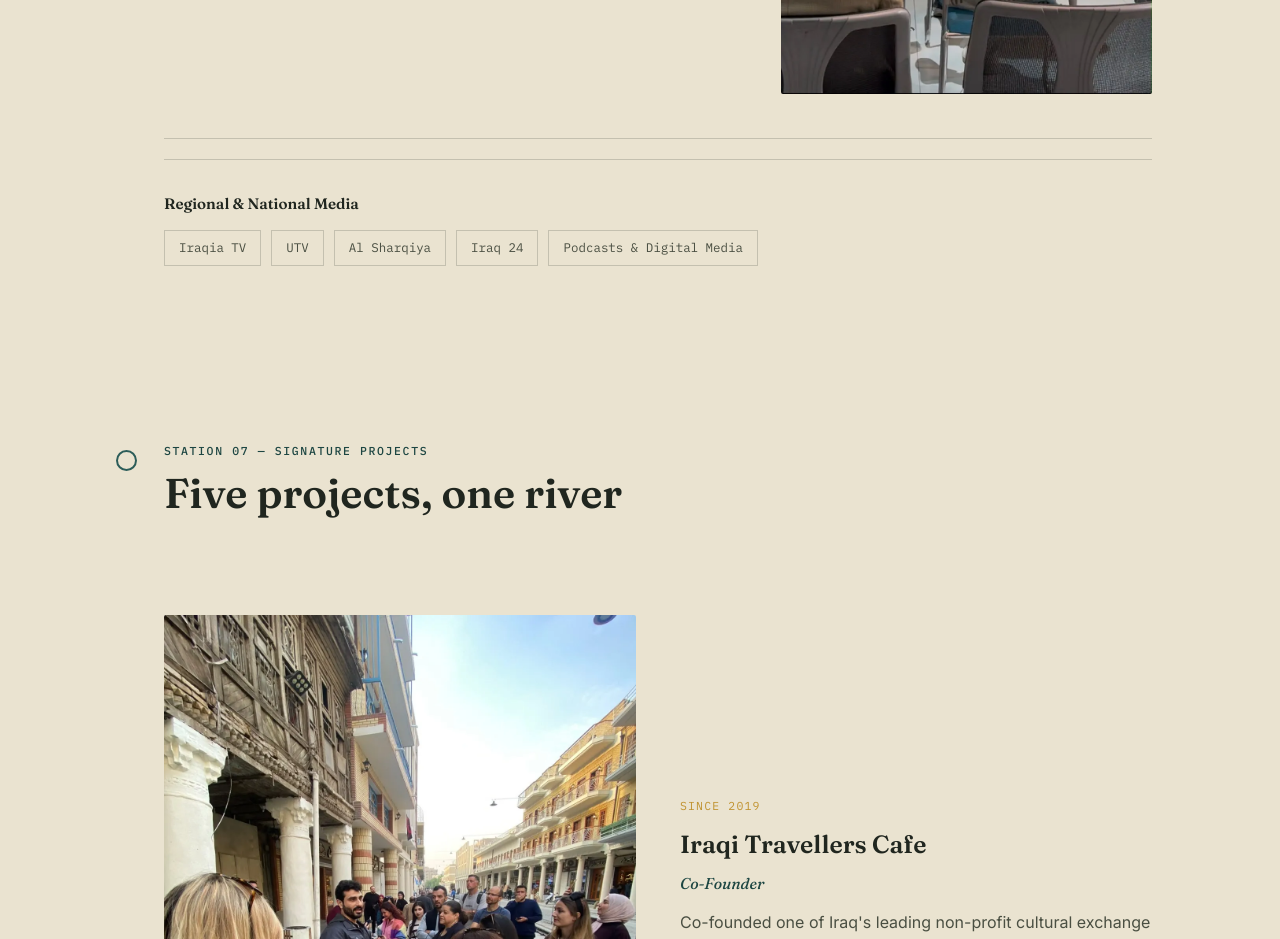
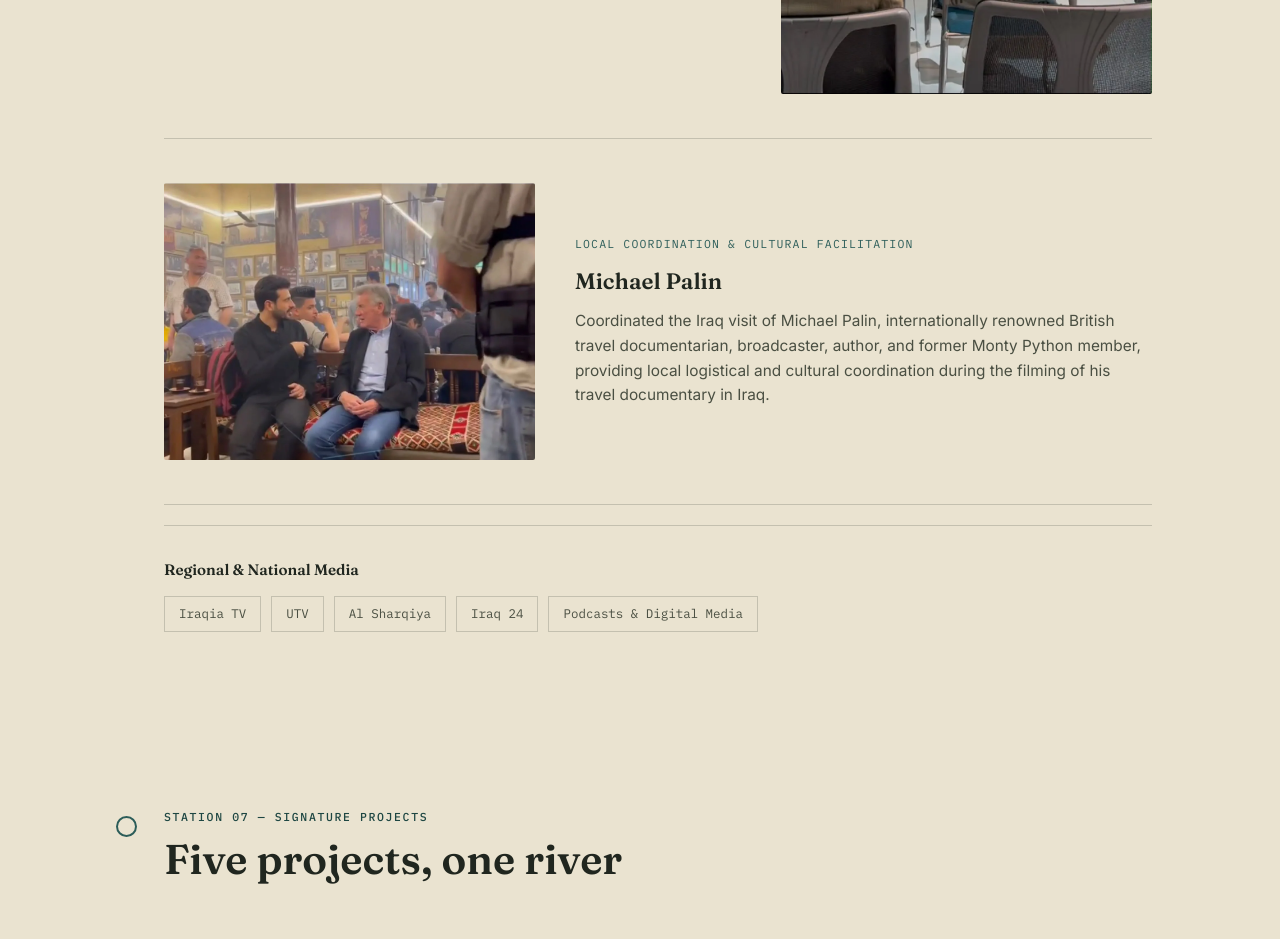
Before and after one commit to Tibaal/osamah-mousa-portfolio, a plain HTML site: page index.html in a window 1280 px wide. Shown: the part 8440-9379 px from the top of the page. Drawn offline with Linux system fonts and the light colour scheme.

Commit message:
Add Michael Palin documentary collaboration

```diff
--- a/index.html
+++ b/index.html
@@ -1014,6 +1014,15 @@
       <div class="collab-img"><img src="images/collab-hub200.webp" alt="Osamah Mousa speaking on a panel at a community event" width="904" height="1600" loading="lazy" decoding="async"></div>
     </div>
 
+    <div class="collab-row">
+      <div class="collab-img"><img src="images/collab-palin-teahouse.webp" alt="Osamah Mousa with Michael Palin at a traditional Baghdad tea house" width="1290" height="964" loading="lazy" decoding="async"></div>
+      <div class="collab-text">
+        <span class="role">Local Coordination &amp; Cultural Facilitation</span>
+        <h3>Michael Palin</h3>
+        <p>Coordinated the Iraq visit of Michael Palin, internationally renowned British travel documentarian, broadcaster, author, and former Monty Python member, providing local logistical and cultural coordination during the filming of his travel documentary in Iraq.</p>
+      </div>
+    </div>
+
     <div class="regional-strip">
       <h4>Regional &amp; National Media</h4>
       <div class="chips">
```
Also changed, not shown: images/collab-palin-table.webp (added), images/collab-palin-teahouse.webp (added).
